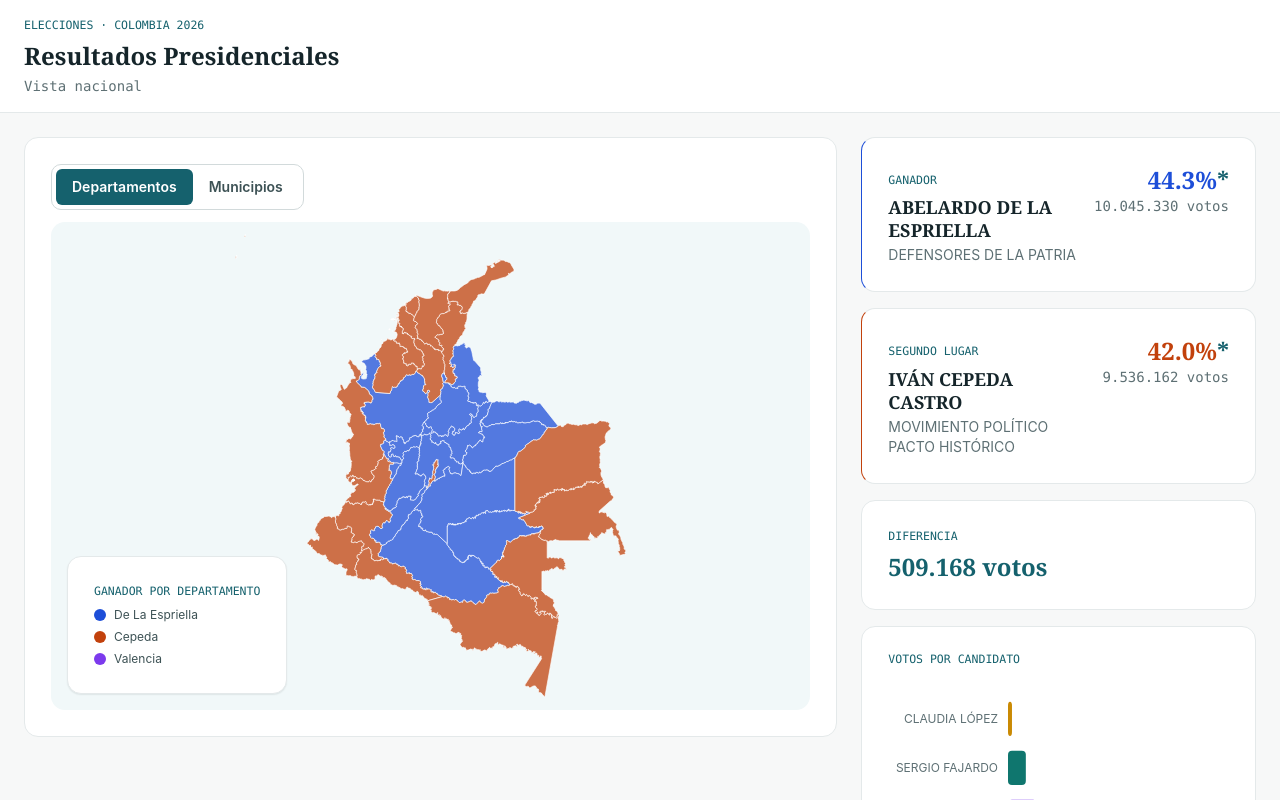
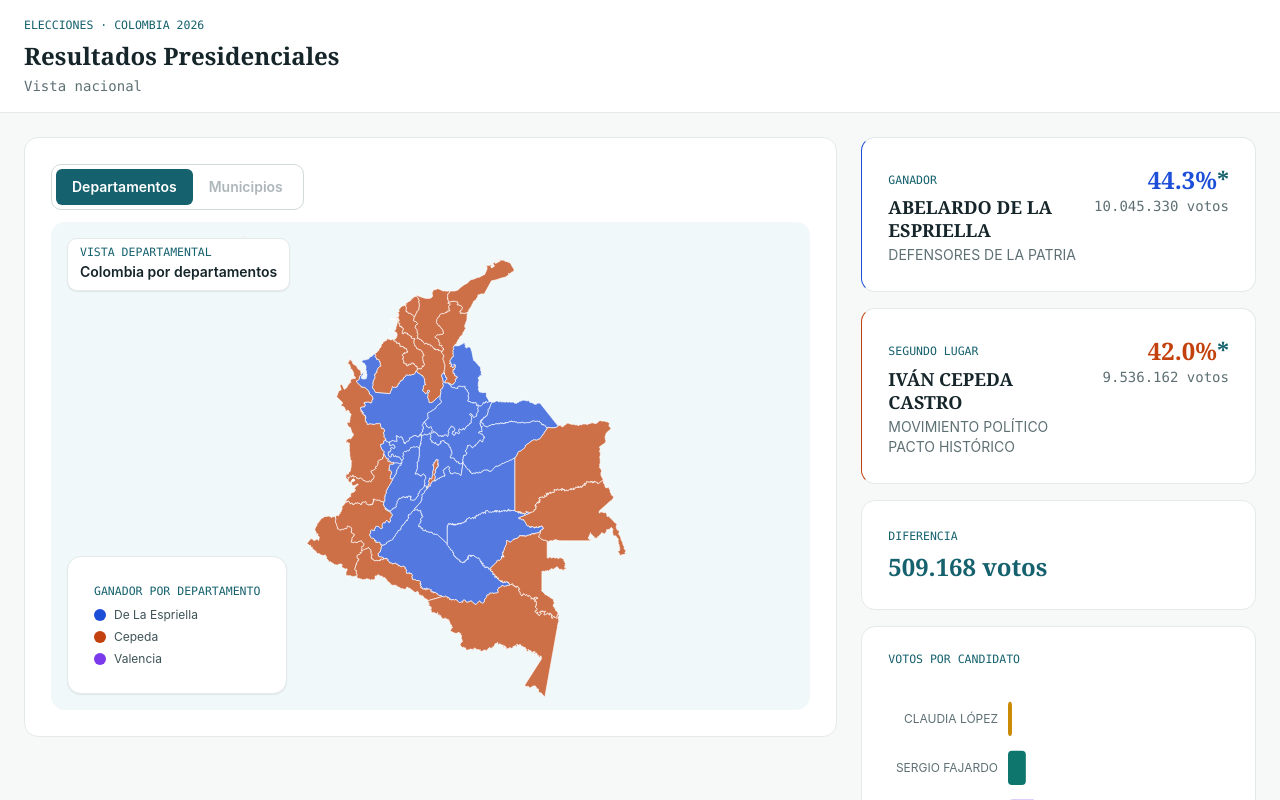
Before and after one commit to aspardog/presidencial-results, a Next.js app in the folder dashboard/web/: page / in a window 1280 px wide. Shown: the top 800 px of the page. Built offline with nearby package versions, Linux system fonts and the light colour scheme.

Commit message:
feat: drill into municipal map by department

```diff
--- a/dashboard/web/src/app/page.tsx
+++ b/dashboard/web/src/app/page.tsx
@@ -42,10 +42,12 @@ export default function HomePage() {
 
   const handleDepartamentoClick = (codigo: string, nombre: string) => {
     setDepartamentoSeleccionado({ codigo, nombre });
+    setNivelMapa('municipios');
   };
 
   const handleReset = () => {
     setDepartamentoSeleccionado(null);
+    setNivelMapa('departamentos');
   };
 
   const ganador = mostrarNacional
@@ -88,18 +90,28 @@ export default function HomePage() {
               >
                 {(['departamentos', 'municipios'] as const).map((nivel) => {
                   const isSelected = nivelMapa === nivel;
+                  const isDisabled = nivel === 'municipios' && !departamentoSeleccionado;
                   return (
                     <button
                       key={nivel}
                       aria-selected={isSelected}
+                      disabled={isDisabled}
                       className={`rounded-gb-sm px-4 py-2 transition ${
                         isSelected
                           ? 'bg-gb-teal-700 text-white'
+                          : isDisabled
+                            ? 'cursor-not-allowed text-gb-slate-muted opacity-50'
                           : 'text-gb-slate hover:bg-gb-teal-50 hover:text-gb-teal-700'
                       }`}
                       role="tab"
                       type="button"
-                      onClick={() => setNivelMapa(nivel)}
+                      onClick={() => {
+                        if (nivel === 'departamentos') {
+                          handleReset();
+                          return;
+                        }
+                        setNivelMapa(nivel);
+                      }}
                     >
                       {nivel === 'departamentos' ? 'Departamentos' : 'Municipios'}
                     </button>
@@ -110,7 +122,9 @@ export default function HomePage() {
               <MapaElectoral
                 nivel={nivelMapa}
                 onDepartamentoClick={handleDepartamentoClick}
+                onReset={handleReset}
                 departamentoSeleccionado={departamentoSeleccionado?.codigo}
+                departamentoSeleccionadoNombre={departamentoSeleccionado?.nombre}
               />
               </div>
             </div>
--- a/dashboard/web/src/components/maps/MapaElectoral.tsx
+++ b/dashboard/web/src/components/maps/MapaElectoral.tsx
@@ -51,7 +51,9 @@ export type NivelMapa = 'departamentos' | 'municipios';
 interface MapaElectoralProps {
   nivel?: NivelMapa;
   onDepartamentoClick?: (codigo: string, nombre: string) => void;
+  onReset?: () => void;
   departamentoSeleccionado?: string | null;
+  departamentoSeleccionadoNombre?: string | null;
 }
 
 const VIEWBOX_WIDTH = 1000;
@@ -62,7 +64,11 @@ const departamentosGeoJSON = departamentosData as unknown as FeatureCollection;
 
 function getCodigo(properties: FeatureProperties, isMunicipio: boolean): string {
   if (isMunicipio) {
-    return properties.mpio_cdpmp || `${properties.dpto_ccdgo}${properties.mpio_ccdgo}` || '';
+    if (properties.mpio_cdpmp) return properties.mpio_cdpmp;
+    if (properties.dpto_ccdgo && properties.mpio_ccdgo) {
+      return `${properties.dpto_ccdgo}${properties.mpio_ccdgo}`;
+    }
+    return '';
   }
   return getCodigoDepartamento(properties);
 }
@@ -161,7 +167,9 @@ function featureToPath(feature: GeoFeature, project: (position: Position) => Pos
 export default function MapaElectoral({
   nivel = 'departamentos',
   onDepartamentoClick,
+  onReset,
   departamentoSeleccionado,
+  departamentoSeleccionadoNombre,
 }: MapaElectoralProps) {
   const [hoveredCode, setHoveredCode] = useState<string | null>(null);
   const [tooltip, setTooltip] = useState<TooltipState | null>(null);
@@ -190,8 +198,20 @@ export default function MapaElectoral({
   }, [nivel, municipiosGeoJSON]);
 
   const isMunicipio = nivel === 'municipios';
-  const currentGeoJSON = isMunicipio ? municipiosGeoJSON : departamentosGeoJSON;
+  const currentGeoJSON = useMemo(() => {
+    if (!isMunicipio) return departamentosGeoJSON;
+    if (!municipiosGeoJSON) return null;
+    if (!departamentoSeleccionado) return municipiosGeoJSON;
+
+    return {
+      ...municipiosGeoJSON,
+      features: municipiosGeoJSON.features.filter(
+        (feature) => getCodigoDepartamento(feature.properties) === departamentoSeleccionado
+      ),
+    };
+  }, [departamentoSeleccionado, isMunicipio, municipiosGeoJSON]);
   const loadingMunicipios = nivel === 'municipios' && !municipiosGeoJSON && !municipiosError;
+  const emptyMunicipios = nivel === 'municipios' && !loadingMunicipios && currentGeoJSON?.features.length === 0;
 
   const paths = useMemo(() => {
     if (!currentGeoJSON?.features.length) return [];
@@ -209,9 +229,30 @@ export default function MapaElectoral({
   }, [currentGeoJSON, isMunicipio]);
 
   const labelText = isMunicipio ? 'municipio' : 'departamento';
+  const mapTitle = isMunicipio && departamentoSeleccionadoNombre
+    ? `Municipios de ${departamentoSeleccionadoNombre}`
+    : 'Colombia por departamentos';
 
   return (
     <div className="relative h-full min-h-[400px] w-full overflow-hidden rounded-gb-lg bg-gb-teal-50">
+      <div className="absolute left-4 top-4 z-10 flex max-w-[calc(100%-2rem)] flex-wrap items-center gap-2">
+        <div className="rounded-gb-md border border-gb-border bg-white px-3 py-2 shadow-gb-sm">
+          <p className="gb-eyebrow leading-none">{isMunicipio ? 'Vista municipal' : 'Vista departamental'}</p>
+          <p className="mt-1 max-w-[220px] truncate text-sm font-semibold text-gb-ink sm:max-w-[320px]">
+            {mapTitle}
+          </p>
+        </div>
+        {isMunicipio && onReset && (
+          <button
+            className="rounded-gb-md border border-gb-border-strong bg-white px-3 py-2 text-sm font-semibold text-gb-slate shadow-gb-sm transition hover:border-gb-teal-600 hover:text-gb-teal-700"
+            type="button"
+            onClick={onReset}
+          >
+            Volver a Colombia
+          </button>
+        )}
+      </div>
+
       {nivel === 'municipios' && loadingMunicipios && (
         <div className="absolute inset-0 flex items-center justify-center bg-gb-teal-50/80 z-10">
           <div className="text-center">
@@ -223,6 +264,11 @@ export default function MapaElectoral({
       {nivel === 'municipios' && municipiosError && (
         <div className="absolute inset-0 z-10 flex items-center justify-center bg-gb-teal-50/90 px-6 text-center">
           <p className="text-sm font-medium text-gb-slate">{municipiosError}</p>
+        </div>
+      )}
+      {emptyMunicipios && (
+        <div className="absolute inset-0 z-10 flex items-center justify-center bg-gb-teal-50/90 px-6 text-center">
+          <p className="text-sm font-medium text-gb-slate">No hay municipios disponibles para este departamento.</p>
         </div>
       )}
 
@@ -239,9 +285,7 @@ export default function MapaElectoral({
       >
         <rect width={VIEWBOX_WIDTH} height={VIEWBOX_HEIGHT} fill="#F1F8F9" />
         {paths.map(({ d, properties, codigo, codigoDepartamento, nombreDepartamento, nombre, color }) => {
-          const isActive = isMunicipio
-            ? departamentoSeleccionado === codigoDepartamento
-            : departamentoSeleccionado === codigo;
+          const isActive = !isMunicipio && departamentoSeleccionado === codigo;
           const isHovered = hoveredCode === codigo;
 
           return (
@@ -249,11 +293,11 @@ export default function MapaElectoral({
               key={codigo || nombre}
               d={d}
               fill={color}
-              fillOpacity={isActive || isHovered ? 0.92 : 0.74}
-              stroke={isActive ? '#15252A' : isMunicipio ? '#ffffff40' : '#ffffff'}
+              fillOpacity={isActive || isHovered ? 0.92 : isMunicipio ? 0.8 : 0.74}
+              stroke={isHovered || isActive ? '#15252A' : isMunicipio ? '#ffffff66' : '#ffffff'}
               strokeLinecap="round"
               strokeLinejoin="round"
-              strokeWidth={isActive ? 3 : isMunicipio ? 0.3 : 1.2}
+              strokeWidth={isHovered ? 1.5 : isMunicipio ? 0.7 : isActive ? 3 : 1.2}
               className="cursor-pointer transition-opacity duration-150 outline-none focus-visible:stroke-gb-ink"
               tabIndex={0}
               onClick={() => {
```
